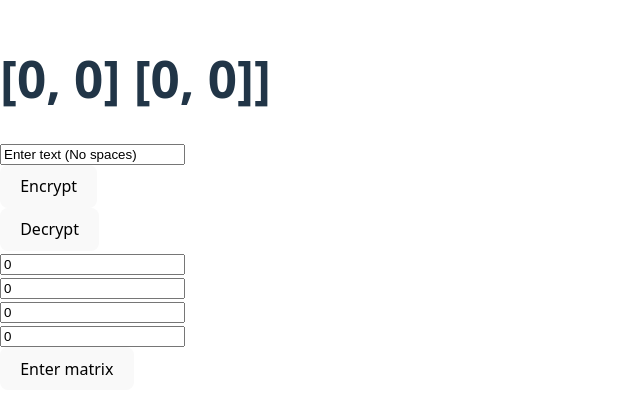
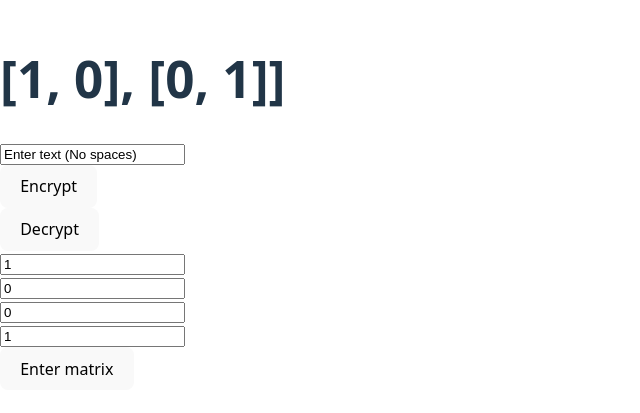
Before and after one commit to timothyfungg/hill-cipher-web-app, a React (Vite) app in the folder my-react-app/: page / in a window 1280 px wide. Shown: the part 197-610 px from the top of the page, without its empty margins (0-640 px from the left). Built offline with nearby package versions, Linux system fonts and the light colour scheme.

Commit message:
Added comments

```diff
--- a/my-react-app/src/App.jsx
+++ b/my-react-app/src/App.jsx
@@ -1,36 +1,35 @@
-import { useState, useEffect } from 'react'
+import {useState} from 'react'
 
 function App() {
   const [txt, setTxt] = useState("Enter text (No spaces)");
   const [key, setKey] = useState([
-    [0, 0],
-    [0, 0]
+    [1, 0],
+    [0, 1]
   ]);
-  const keyStr = `[${key[0][0]}, ${key[0][1]}]\n[${key[1][0]}, ${key[1][1]}]]`;
+  const keyStr = `[${key[0][0]}, ${key[0][1]}], [${key[1][0]}, ${key[1][1]}]]`; // Updates every re-render (eg. when setKey() used)
 
   // Higher order function to work with button
   const click = (path) => async () => {
     // Send text
-    const res = await fetch(path, {
+    const res = await fetch(path, { // Promise to receive data
       method: "POST",
       headers: {"Content-Type": "application/json"},
       body: JSON.stringify({content: txt})
     });
 
-    if(res.status != 204){
-      // Get text
-      const data = await res.json(); // {content: text}
-      setTxt(data.content); // Get the text in 'content'
-    }
+    // Get/process text from promise
+    const data = await res.json(); // Json in the form {content: text}
+    setTxt(data.content); // Get the text in 'content'
   }
 
+  // Get event (from being onChange function)
   const change = (event) => {
-    setTxt(event.target.value);
+    setTxt(event.target.value); // sets the text as the value that triggered onChange
   }
 
   const changeCell = (row, col) => (event) => {
     const value = parseInt(event.target.value) || 0; // Set value as int if input is an int, otherwise leave at 0
-    setKey(prev => setMatrixElement(prev, row, col, value));
+    setKey(prev => setMatrixElement(prev, row, col, value)); // Set element at row col of key
   }
 
   const clickCell = (path) => async () =>{
@@ -86,8 +85,10 @@ function App() {
   )
 }
 
+// Copies previous matrix to ensure React knows that key changed (different reference) and sets the element at row col
 function setMatrixElement(mat, row, col, value){
-  const copy = mat.map(rowArr => [...rowArr]);
+  // Deep copy to change reference
+  const copy = mat.map(rowArr => [...rowArr]); // Loops through the inner arrays and replaces each with a copy
   copy[row][col] = value;
   return copy;
 }
```
Also changed, not shown: 1 other file (tests, documents, lock files or other folders).
